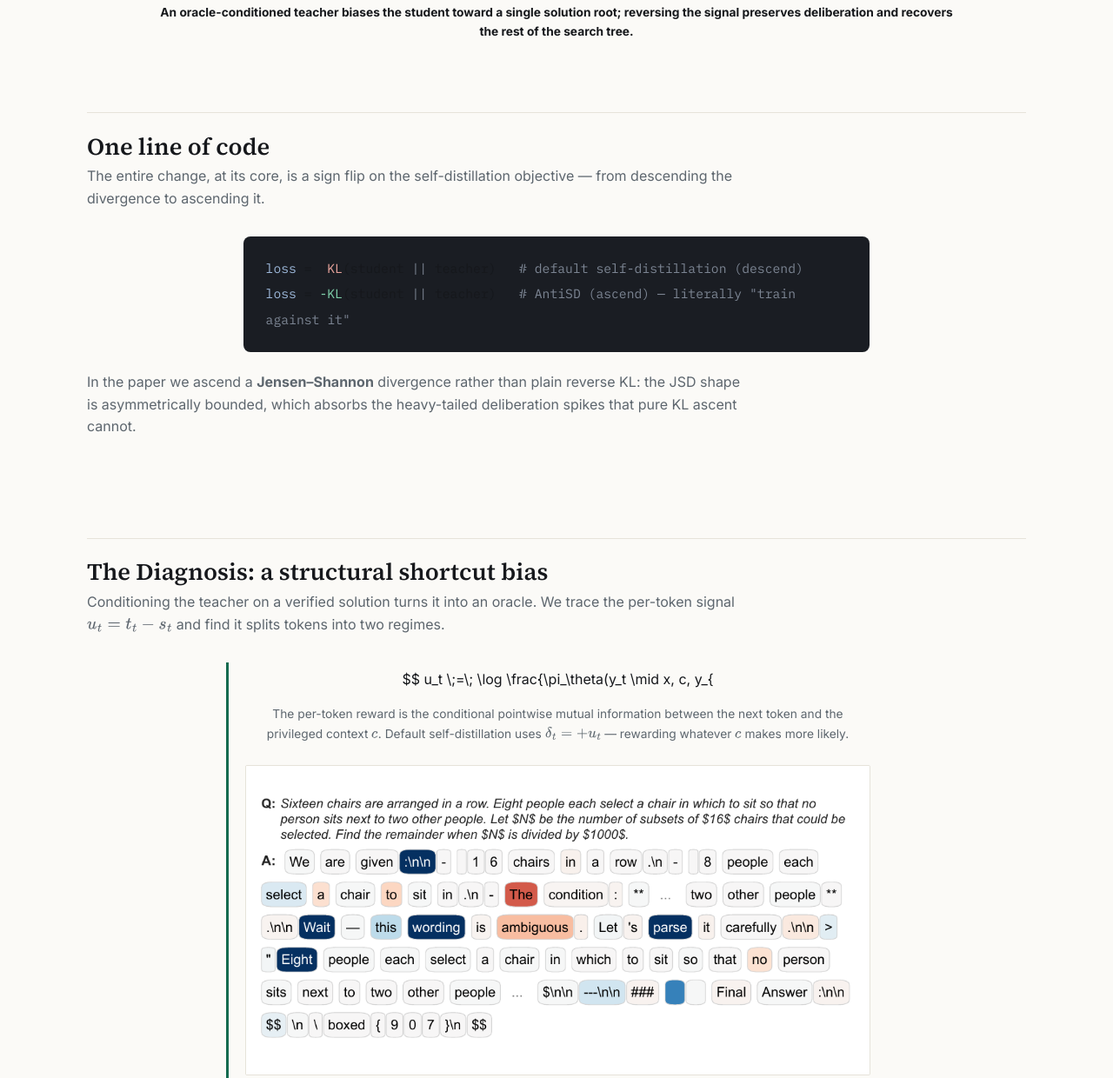
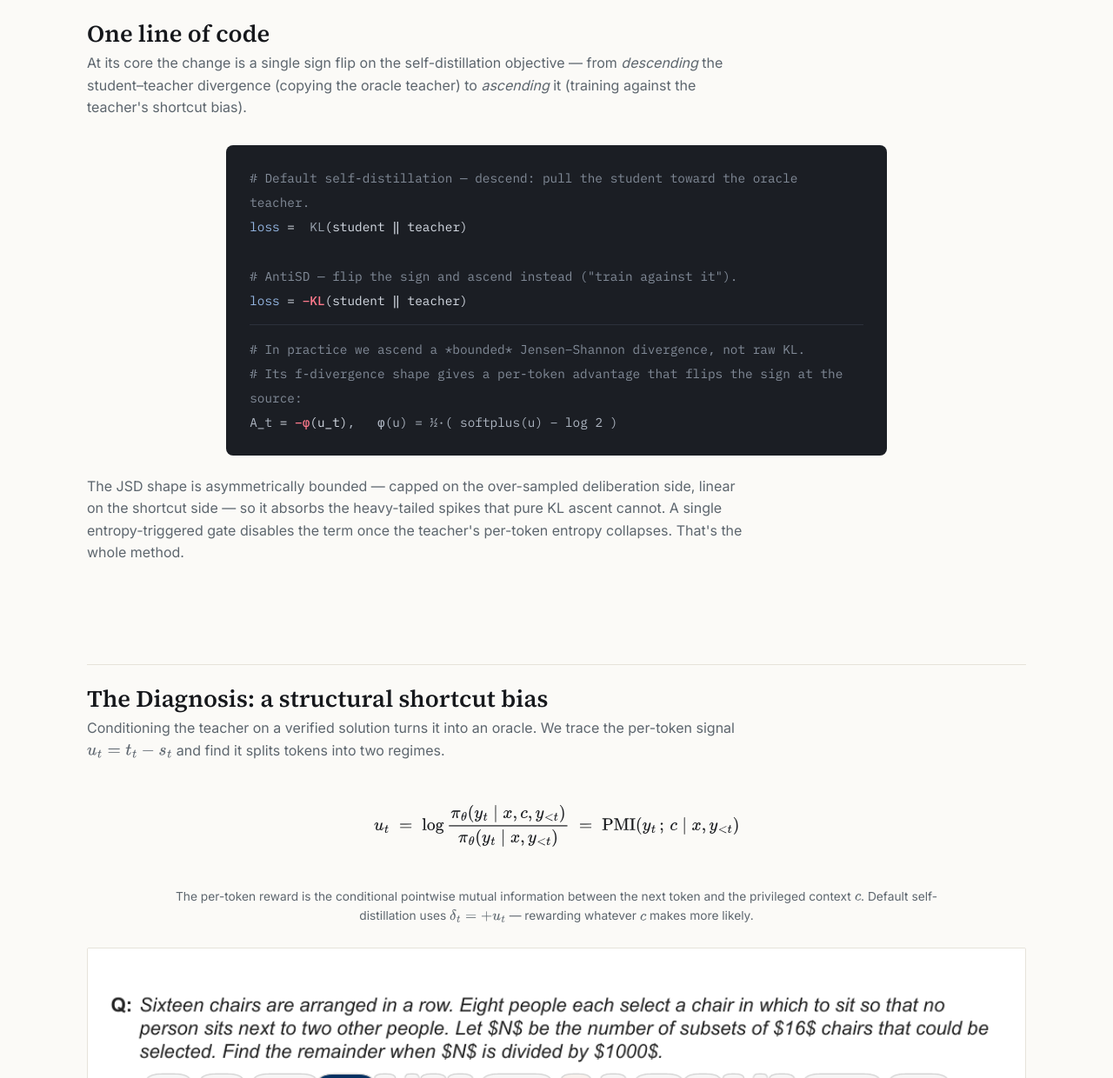
Before and after one commit to Anti-SD/Anti-SD.github.io, a plain HTML site: page index.html in a window 1280 px wide. Shown: the part 1309-2549 px from the top of the page at 87% size. Drawn offline with nearby package versions, Linux system fonts and the light colour scheme.

Commit message:
Xiaohongshu-red theme + hero/figure/equation polish
- Rebrand accent to Xiaohongshu red (was emerald); de-emphasize SD baseline to gray
- Enrich + fix readability of the 'one line of code' box; add the actual JSD advantage
- Move '#1 Paper of the Day' badge below the link buttons (less prominent)
- Shrink hero figure (680px) and cap figure widths (900px)
- Fix PMI equation rendering (escaped '<' in y_{<t} that broke the HTML parser)
- Lay out the two diagnosis figures side by side
- Clean up the Method equation block (remove off-balance left rule)
- a11y: descriptive figure alt text, lazy-load non-hero images

Co-Authored-By: Claude Opus 4.8 (1M context) <noreply@anthropic.com>

```diff
--- a/index.html
+++ b/index.html
@@ -31,10 +31,10 @@
       --card: #ffffff;
       --ink: #16181c;
       --muted: #5d666e;
-      --good: #136b4f;       /* AntiSD / ascent — accent, used sparingly */
-      --good-deep: #0e5740;
-      --good-soft: #eef6f1;
-      --bad: #a7352a;        /* SD / the problem */
+      --good: #ff2442;       /* Xiaohongshu red — primary accent (AntiSD / brand) */
+      --good-deep: #c20e35;
+      --good-soft: #fdecef;
+      --bad: #b03a2e;        /* shortcut tokens (matches the figure's red) */
       --bad-soft: #fcf1ef;
       --blue: #285f9f;       /* deliberation tokens */
       --line: #e6e3da;       /* hairline on warm bg */
@@ -52,7 +52,7 @@
       border-bottom: 1px solid var(--line);
     }
     .topnav .inner { max-width: 1080px; margin: 0 auto; display: flex; align-items: baseline; gap: 1rem; padding: 0.7rem 1.5rem; }
-    .topnav .brand { font-family: 'Source Serif 4', Georgia, serif; font-weight: 700; font-size: 1.1rem; letter-spacing: 0; color: var(--ink); }
+    .topnav .brand { font-family: 'Source Serif 4', Georgia, serif; font-weight: 700; font-size: 1.1rem; letter-spacing: 0; color: var(--good-deep); }
     .topnav .links { margin-left: auto; display: flex; gap: 0.1rem; flex-wrap: wrap; }
     .topnav .links a { color: var(--muted); font-weight: 500; font-size: 0.88rem; padding: 0.3rem 0.7rem; border-radius: 6px; transition: color 0.15s ease, background 0.15s ease; }
     .topnav .links a:hover { color: var(--good-deep); background: var(--good-soft); }
@@ -84,8 +84,9 @@
       padding: 0.26rem 0.7rem; border-radius: 999px; margin-bottom: 1rem;
       transition: color 0.15s ease, border-color 0.15s ease;
     }
-    .hf-award:hover { color: var(--ink); border-color: #cfd4cb; }
-    .hf-award b { color: #b07d12; font-weight: 700; }
+    .hf-award { margin-bottom: 0; }
+    .hf-award:hover { color: var(--ink); border-color: #e3b9c1; }
+    .hf-award b { color: var(--good-deep); font-weight: 700; }
     .publication-authors { font-size: 1.12rem; margin: 1.4rem 0 0.4rem; font-family: 'Inter', sans-serif; line-height: 1.9; }
     .author-block { white-space: nowrap; }
     .author-block a, .author-name { color: var(--ink); font-weight: 600; }
@@ -117,15 +118,17 @@
 
     .figcap { max-width: 920px; margin: 1rem auto 0; text-align: left; font-size: 0.86rem; color: var(--muted); line-height: 1.62; }
     .figcap b { color: var(--ink); }
-    img.fig { width: 100%; border-radius: 2px; border: 1px solid var(--line); }
+    img.fig { width: 100%; max-width: 900px; display: block; margin-left: auto; margin-right: auto; border-radius: 2px; border: 1px solid var(--line); }
     img.fig.shadow { box-shadow: none; }
 
     /* ---- code flip box ---- */
-    .flipbox { max-width: 720px; margin: 0 auto; background: #1a1d23; border-radius: 8px; padding: 1.4rem 1.6rem; font-family: 'IBM Plex Mono', ui-monospace, Menlo, monospace; font-size: 0.92rem; line-height: 2; overflow-x: auto; }
-    .flipbox .c-comment { color: #7c8593; }
-    .flipbox .c-bad { color: #e8a39b; }
-    .flipbox .c-good { color: #7fcfaa; }
-    .flipbox .c-key { color: #9db8da; }
+    .flipbox { max-width: 760px; margin: 0 auto; background: #1b1e24; color: #d7dde6; border-radius: 8px; padding: 1.5rem 1.7rem; font-family: 'IBM Plex Mono', ui-monospace, Menlo, monospace; font-size: 0.9rem; line-height: 1.95; overflow-x: auto; }
+    .flipbox .c-comment { color: #828b98; }
+    .flipbox .c-bad { color: #9aa3af; }          /* the rejected default — dimmed */
+    .flipbox .c-good { color: #ff7a8c; font-weight: 500; }  /* AntiSD — brand-red highlight */
+    .flipbox .c-key { color: #93b4e0; }
+    .flipbox .fb-rule { border-top: 1px solid #2c313b; margin: 0.85rem 0; }
+    .flipbox .fb-dim { color: #aeb6c2; }
 
     /* ---- stats (flat) ---- */
     .stat-grid { display: grid; grid-template-columns: repeat(3, 1fr); gap: 1rem; max-width: 860px; margin: 0 auto; }
@@ -143,7 +146,7 @@
     .restable tr.modelrow td { background: transparent; font-style: italic; font-weight: 600; color: var(--ink); border-bottom: 1px solid #cfd4cb; }
     .restable tr.antisd td { background: var(--good-soft); font-weight: 700; }
     .restable tr.antisd td.method { color: var(--good-deep); box-shadow: inset 3px 0 0 var(--good); }
-    .restable tr.sd td.method { color: var(--bad); }
+    .restable tr.sd td.method { color: var(--muted); }
     .restable .sub { font-size: 0.72rem; color: var(--muted); font-weight: 400; }
     .tag-up { color: var(--good-deep); font-weight: 700; }
 
@@ -155,7 +158,10 @@
     .comp h3 { font-family: 'Source Serif 4', Georgia, serif; font-weight: 600; font-size: 1.1rem; margin-bottom: 0.4rem; color: var(--ink); }
     .comp p { font-size: 0.92rem; color: var(--muted); line-height: 1.6; }
 
-    .eqbox { background: transparent; border: 0; border-left: 3px solid var(--good); border-radius: 0; padding: 0.4rem 1.2rem; margin: 1.3rem auto; max-width: 760px; overflow-x: auto; }
+    .eqbox { background: transparent; border: 0; border-radius: 0; padding: 0.2rem 1rem; margin: 1.5rem auto 1.7rem; max-width: 820px; overflow-x: auto; overflow-y: hidden; }
+    .fig-row { display: flex; gap: 1.3rem; align-items: center; justify-content: center; flex-wrap: wrap; margin-top: 0.5rem; }
+    .fig-row .fig { margin: 0; max-width: 100%; }
+    .hf-line { text-align: center; margin-top: 1rem; }
 
     .callout { max-width: 860px; margin: 0 auto; background: #f7f8f3; border: 1px solid var(--line); border-left: 3px solid var(--good); border-radius: 4px; padding: 1.5rem 1.7rem; }
     .callout h3 { font-family: 'Source Serif 4', Georgia, serif; font-weight: 600; font-size: 1.12rem; color: var(--good-deep); margin-bottom: 0.5rem; }
@@ -192,11 +198,6 @@
   <section class="hero is-small">
     <div class="hero-body">
       <div class="container is-max-desktop has-text-centered">
-
-        <a class="hf-award" href="https://huggingface.co/papers/2605.11609" target="_blank" rel="noopener">
-          <img src="https://huggingface.co/front/assets/huggingface_logo-noborder.svg" alt="Hugging Face" style="height:0.95em; width:auto; opacity:0.85;">
-          <span><b>#1</b> Paper of the Day</span>
-        </a>
 
         <h1 class="title is-1">
           Anti-Self-Distillation for Reasoning RL <br>via Pointwise Mutual Information
@@ -246,6 +247,13 @@
           </div>
         </div>
 
+        <p class="hf-line">
+          <a class="hf-award" href="https://huggingface.co/papers/2605.11609" target="_blank" rel="noopener">
+            <img src="https://huggingface.co/front/assets/huggingface_logo-noborder.svg" alt="Hugging Face" style="height:0.9em; width:auto; opacity:0.85;">
+            <span><b>#1</b> Paper of the Day on Hugging Face</span>
+          </a>
+        </p>
+
         <!-- TL;DR -->
         <div class="tldr">
           <div class="pill"><span class="ic"><i class="fas fa-magnifying-glass-chart"></i></span>
@@ -258,7 +266,7 @@
 
         <!-- hero figure -->
         <div class="has-text-centered" style="margin-top:2.4rem;">
-          <img class="fig shadow" src="./static/images/fig1a_overview.png" alt="AntiSD overview" style="max-width:980px;">
+          <img class="fig shadow" src="./static/images/fig1a_overview.png" alt="Overview: an oracle-conditioned teacher collapses the student onto a single solution root; AntiSD reverses the signal to preserve deliberation and recover the rest of the reasoning tree." style="max-width:680px;" loading="lazy" decoding="async">
           <p class="figcap" style="text-align:center;"><b>An oracle-conditioned teacher biases the student toward a single solution root; reversing the signal preserves deliberation and recovers the rest of the search tree.</b></p>
         </div>
 
@@ -271,12 +279,19 @@
     <div class="card-wrap">
       <div class="panel">
         <h2 class="sec-head"><span class="rule l"></span><span>One line of code</span><span class="rule r"></span></h2>
-        <p class="sec-sub">The entire change, at its core, is a sign flip on the self-distillation objective &mdash; from descending the divergence to ascending it.</p>
+        <p class="sec-sub">At its core the change is a single sign flip on the self-distillation objective &mdash; from <i>descending</i> the student&ndash;teacher divergence (copying the oracle teacher) to <i>ascending</i> it (training against the teacher's shortcut bias).</p>
         <div class="flipbox">
-          <div><span class="c-key">loss</span> = &nbsp;<span class="c-bad">KL</span>(student <span class="c-comment">||</span> teacher)&nbsp;&nbsp;&nbsp;<span class="c-comment"># default self-distillation (descend)</span></div>
-          <div><span class="c-key">loss</span> = <span class="c-good">-KL</span>(student <span class="c-comment">||</span> teacher)&nbsp;&nbsp;&nbsp;<span class="c-comment"># AntiSD (ascend) &mdash; literally "train against it"</span></div>
+          <div><span class="c-comment"># Default self-distillation &mdash; descend: pull the student toward the oracle teacher.</span></div>
+          <div><span class="c-key">loss</span> = &nbsp;<span class="c-bad">KL</span>(student &Vert; teacher)</div>
+          <div>&nbsp;</div>
+          <div><span class="c-comment"># AntiSD &mdash; flip the sign and ascend instead ("train against it").</span></div>
+          <div><span class="c-key">loss</span> = <span class="c-good">&minus;KL</span>(student &Vert; teacher)</div>
+          <div class="fb-rule"></div>
+          <div><span class="c-comment"># In practice we ascend a *bounded* Jensen&ndash;Shannon divergence, not raw KL.</span></div>
+          <div><span class="c-comment"># Its f-divergence shape gives a per-token advantage that flips the sign at the source:</span></div>
+          <div><span class="fb-dim">A_t</span> = <span class="c-good">&minus;&phi;</span>(u_t)<span class="fb-dim">,</span>&nbsp;&nbsp;&nbsp;<span class="fb-dim">&phi;(u) = &frac12;&middot;( softplus(u) &minus; log 2 )</span></div>
         </div>
-        <p class="sec-sub" style="margin-top:1.4rem; margin-bottom:0;">In the paper we ascend a <b>Jensen&ndash;Shannon</b> divergence rather than plain reverse KL: the JSD shape is asymmetrically bounded, which absorbs the heavy-tailed deliberation spikes that pure KL ascent cannot.</p>
+        <p class="sec-sub" style="margin-top:1.4rem; margin-bottom:0;">The JSD shape is asymmetrically bounded &mdash; capped on the over-sampled deliberation side, linear on the shortcut side &mdash; so it absorbs the heavy-tailed spikes that pure KL ascent cannot. A single entropy-triggered gate disables the term once the teacher's per-token entropy collapses. That's the whole method.</p>
       </div>
     </div>
   </section>
@@ -289,13 +304,13 @@
         <p class="sec-sub">Conditioning the teacher on a verified solution turns it into an oracle. We trace the per-token signal $u_t = t_t - s_t$ and find it splits tokens into two regimes.</p>
 
         <div class="eqbox has-text-centered">
-          $$ u_t \;=\; \log \frac{\pi_\theta(y_t \mid x, c, y_{<t})}{\pi_\theta(y_t \mid x, y_{<t})} \;=\; \mathrm{PMI}(y_t \,;\, c \mid x, y_{<t}) $$
+          $$ u_t \;=\; \log \frac{\pi_\theta(y_t \mid x, c, y_{\lt t})}{\pi_\theta(y_t \mid x, y_{\lt t})} \;=\; \mathrm{PMI}(y_t \,;\, c \mid x, y_{\lt t}) $$
         </div>
         <p class="figcap" style="text-align:center; margin-bottom:1.6rem;">The per-token reward is the conditional pointwise mutual information between the next token and the privileged context $c$. Default self-distillation uses $\delta_t = +u_t$ &mdash; rewarding whatever $c$ makes more likely.</p>
 
-        <img class="fig" src="./static/images/fig2a_trace_main_pid24_y20.png" alt="Per-token signal trace" style="max-width:760px; display:block; margin:0 auto;">
-        <div style="max-width:560px; margin:1.4rem auto 0;">
-          <img class="fig" src="./static/images/fig2b_heatmap.png" alt="Student-teacher heatmap">
+        <div class="fig-row">
+          <img class="fig" src="./static/images/fig2a_trace_main_pid24_y20.png" alt="Per-token signal u_t colored along a single Qwen3-4B rollout: blue deliberation tokens (Wait, Let, Maybe) carry negative u_t; red shortcut tokens (Given, Assign, succeeds) carry positive u_t." style="flex:1.5 1 360px;" loading="lazy" decoding="async">
+          <img class="fig" src="./static/images/fig2b_heatmap.png" alt="Student vs teacher next-token probability heatmap over 192 rollouts, showing two off-diagonal lobes of opposite u_t sign: a heavier blue deliberation lobe and a lighter red shortcut lobe." style="flex:1 1 280px;" loading="lazy" decoding="async">
         </div>
         <p class="figcap"><b>Per-token signal $u_t = t_t - s_t$ on Qwen3-4B-IT-2507 at AIME&ndash;25.</b>
           <span class="token-red">Shortcut tokens</span> ($u_t \gg 0$, red) &mdash; <i>Given</i>, <i>Assign</i>, <i>succeeds</i>, <i>holds</i> &mdash; are strongly rewarded once the answer is known.
```
